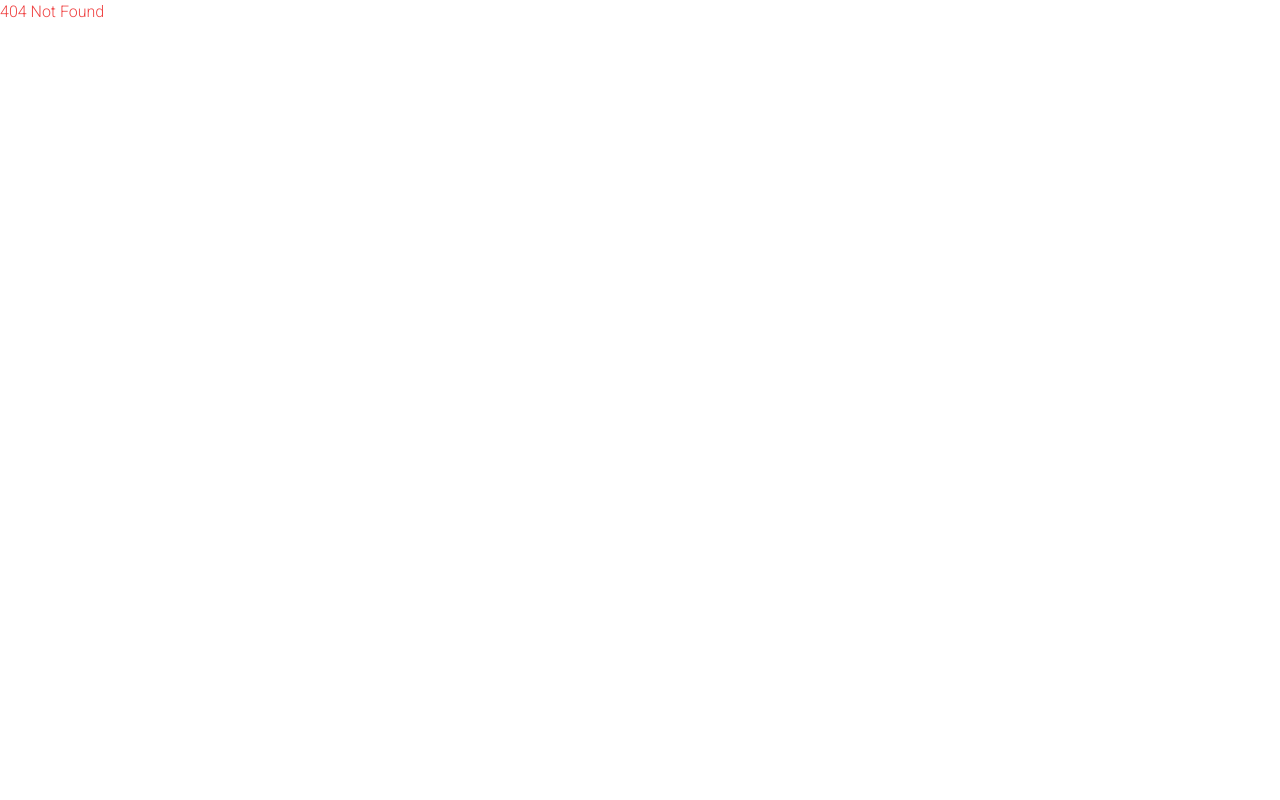
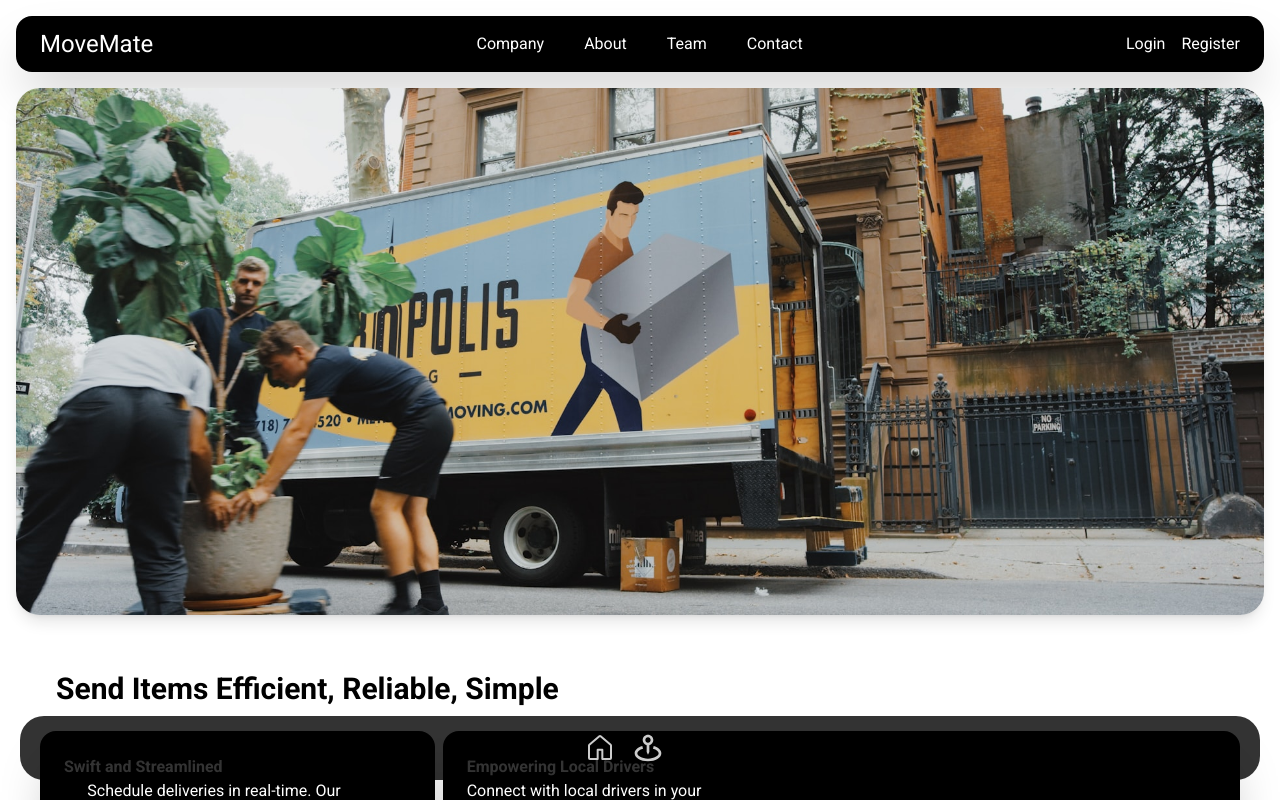
Before and after one commit to H-Morii/MoveMate, a React (Vite) app: page /homepage in a window 1280 px wide. Before the commit this address had no page. Shown: the top 800 px of the page. Built offline with nearby package versions, Linux system fonts and the light colour scheme; a web font is replaced by a local one.

Commit message:
Navbar fix

```diff
--- /dev/null
+++ b/src/Layouts/PageLayout/PageLayout.tsx
@@ -0,0 +1,30 @@
+import { useLocation } from 'react-router-dom'
+import Sidebar from '../../components/NavBar/NavBar'
+
+interface PageLayoutProps {
+  children: React.ReactNode;
+}
+
+
+const PageLayout: React.FC<PageLayoutProps> = ({children}) => {
+  const {pathname} = useLocation()
+
+  return (
+    <div>
+      {/* top bar on the */}
+      {
+      pathname !== "/login" ? (
+        <div>
+          <Sidebar/>
+        </div>
+      ) : null
+      // the content of the page
+      }
+      <div>
+        {children}
+      </div>
+    </div>
+  )
+}
+
+export default PageLayout
--- /dev/null
+++ b/src/components/NavBar/NavBar.tsx
@@ -0,0 +1,28 @@
+import { GoHome } from "react-icons/go";
+import { BiMapPin } from "react-icons/bi";
+
+
+interface SidebarInterface {
+
+}
+
+
+const NavBar:React.FC = () => {
+
+  return (
+    <>
+    <nav className="fixed inset-x-0 bottom-0 bg-black h-[4rem] rounded-3xl m-5 opacity-80 ">
+      <div className=" w-full h-full flex justify-center items-center space-x-4">
+        <div className="">
+        <GoHome size="2em" color="white"/>
+        </div>
+        <div><BiMapPin size="2em" color="white"/></div>
+        <div></div>
+        <div></div>
+      </div>
+      </nav>
+    </>
+  )
+}
+
+export default NavBar
--- a/src/main.tsx
+++ b/src/main.tsx
@@ -7,21 +7,40 @@ import {
 import './index.css'
 
 //ErrorPage
-import ErrorPage from "./error-page"
+// import ErrorPage from "./error-page"
 
 //Routes
 import Homepage from './routes/Homepage.jsx';
 import Login from './routes/Login.jsx';
+import PageLayout from './Layouts/PageLayout/PageLayout.js';
+import UserPage from './routes/UserPage/UserPage.js';
 
 const router = createBrowserRouter([
   {
     path: "/",
-    element: <Homepage />,
+    element: (
+    <PageLayout>
+      <UserPage/>
+    </PageLayout>
+    ),
+    errorElement: <div className=' font-light text-red-500'><h1>404 Not Found</h1></div>
+  },
+  {
+    path: "/homepage",
+    element: (
+    <PageLayout>
+      <Homepage />
+    </PageLayout>
+    ),
     errorElement: <div className=' font-light text-red-500'><h1>404 Not Found</h1></div>
   },
   {
     path: "/login",
-    element: <Login />,
+    element: (
+    <PageLayout>
+    <Login />
+    </PageLayout>)
+    ,
     errorElement: <div className=' font-light text-red-500'><h1>404 Not Found</h1></div>
   },
 ]);
--- a/src/routes/Login.tsx
+++ b/src/routes/Login.tsx
@@ -1,6 +1,5 @@
 import { useState } from 'react'
-import BasicButton from '../components/ui/BasicButton'
-import BasicTextFields from '../components/ui/BasicTextFields';
+import { useNavigate } from 'react-router-dom';
 
 interface authForm {
   email: string
@@ -24,9 +23,15 @@ const Login:React.FC = () => {
     }));
   };
 
+  const navigate = useNavigate()
+
 
   const handleAuth = () => {
-    console.log("userInfo",input);
+    if( !input.email || !input.password) {
+    alert("Please Fill all the fields");
+    return
+    }
+    navigate("/");
   }
 
 
@@ -36,8 +41,8 @@ const Login:React.FC = () => {
               <h1 className=' text-2xl text-white'>Login</h1>
         <div className='p-10 w-[400px] h-[300px] m-5 md:w-[500px] bg-[#1C1F33]  flex justify-center rounded-xl'>
             <div className=' flex justify-center flex-col'>
-              <input value={input.email} type='text' name='email' onChange={handleChange} placeholder='Email' className=' bg-slate-400 w-[17rem] rounded-md p-2 m-2'/>
-              <input value={input.password} type='password' name='password' onChange={handleChange} placeholder='password' className=' bg-slate-400 w-[17rem] rounded-md p-2 m-2'/>
+              <input value={input.email} type='text' name='email' onChange={handleChange} placeholder='Email' className=' bg-slate-400 w-[17rem] rounded-md p-2 m-2 placeholder-black placeholder:opacity-65'/>
+              <input value={input.password} type='password' name='password' onChange={handleChange} placeholder='password' className=' bg-slate-400 w-[17rem] rounded-md p-2 m-2 placeholder-black placeholder:opacity-65'/>
               <div className='p-2 '>
               <button onClick={handleAuth} name={'button'} className=' bg-indigo-500 py-2 p-4 rounded-md'>Login</button>
               </div>
--- /dev/null
+++ b/src/routes/UserPage/UserPage.tsx
@@ -0,0 +1,16 @@
+import React from 'react'
+import TopBar from '../../components/NavBar/NavBar'
+
+
+
+const UserPage:React.FC = () => {
+  return (
+    <div>
+      <TopBar/>
+    </div>
+  )
+}
+
+
+
+export default UserPage
```
Also changed, not shown: .eslintrc.cjs.
